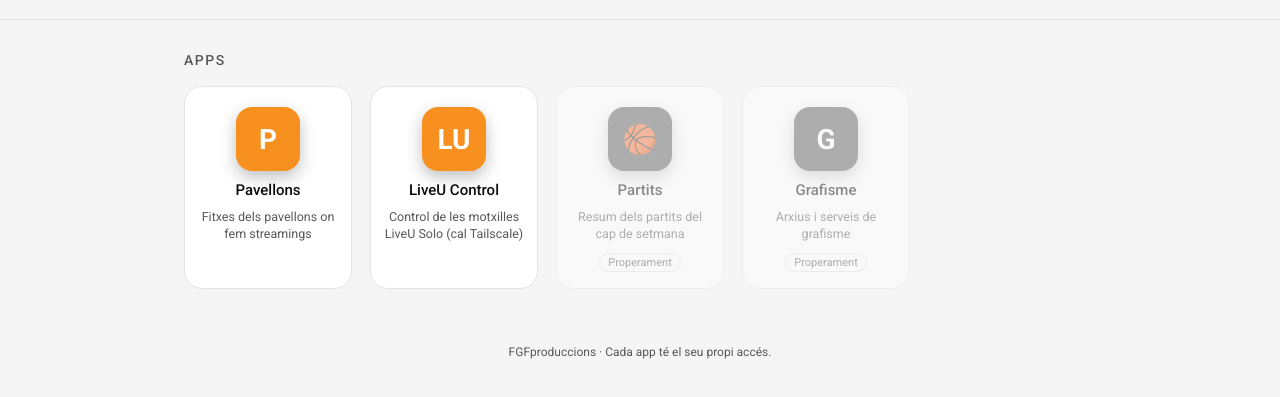
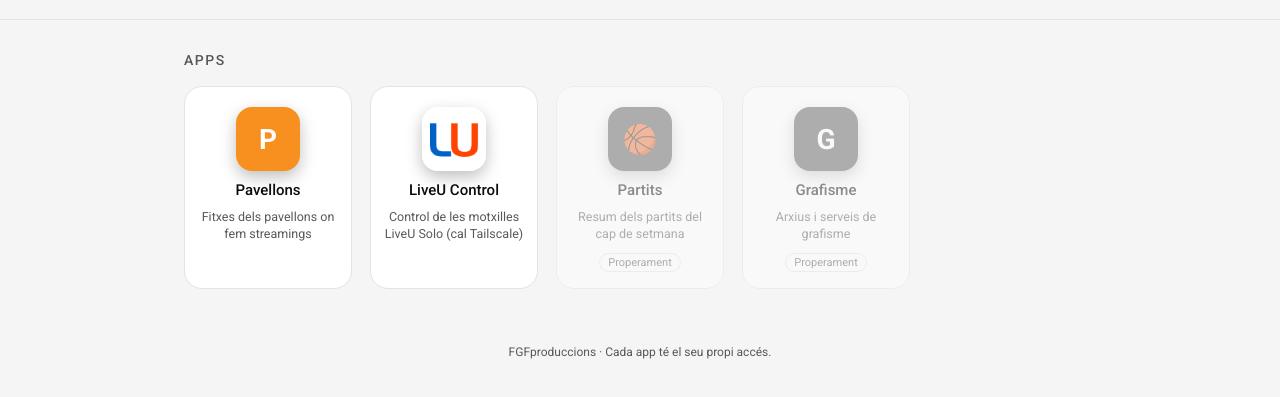
Before and after one commit to fgfproduccions/FGF-Control-Center, a plain HTML site: page index.html in a window 1280 px wide. Shown: the part 59-456 px from the top of the page. Drawn offline with Linux system fonts and the light colour scheme.

Commit message:
LiveU Control: usa el logo oficial com a icona
Afegeix el camp opcional 'imatge' a apps.js per poder posar una imatge
en lloc d'una lletra.

Co-Authored-By: Claude Opus 5.5 <noreply@anthropic.com>

```diff
--- a/apps.js
+++ b/apps.js
@@ -5,6 +5,7 @@
 // - nom:      com surt a la icona
 // - url:      adreça de l'app
 // - icona:    una lletra o paraula curta (o un emoji)
+// - imatge:   ruta a una imatge (opcional, substitueix la icona). Ex: "icones/app.png"
 // - color:    color de la icona (opcional, per defecte taronja)
 // - estat:    "activa" o "properament" (les properament no són clicables)
 
@@ -22,7 +23,8 @@ const APPS = [
     descripcio: "Control de les motxilles LiveU Solo (cal Tailscale)",
     url: "https://macbook-air-m5.tail8dbb6b.ts.net",
     icona: "LU",
-    color: "#F7901E",
+    imatge: "icones/liveu.png",
+    color: "#FFFFFF",
     estat: "activa",
   },
   {
--- a/index.html
+++ b/index.html
@@ -55,6 +55,7 @@
     width:64px;height:64px;border-radius:16px;display:grid;place-items:center;
     font-size:28px;font-weight:700;color:#fff;box-shadow:0 6px 16px rgba(0,0,0,.25)
   }
+  .icon img{width:100%;height:100%;border-radius:inherit;object-fit:cover;display:block}
   .name{font-weight:500;font-size:15px}
   .desc{font-size:12.5px;color:var(--muted);line-height:1.35}
   .badge{font-size:11px;color:var(--muted);border:1px solid var(--line);border-radius:999px;padding:2px 8px}
@@ -93,7 +94,7 @@
     const tag = active ? 'a' : 'div';
     const href = active ? ` href="${esc(a.url)}" target="_blank" rel="noopener"` : '';
     return `<${tag} class="app${active ? '' : ' soon'}"${href}>
-      <div class="icon" style="background:${esc(a.color || '#F7901E')}">${esc(a.icona)}</div>
+      <div class="icon" style="background:${esc(a.color || '#F7901E')}">${a.imatge ? `<img src="${esc(a.imatge)}" alt="">` : esc(a.icona)}</div>
       <div class="name">${esc(a.nom)}</div>
       <div class="desc">${esc(a.descripcio)}</div>
       ${active ? '' : '<span class="badge">Properament</span>'}
```
Also changed, not shown: icones/liveu.png (added).
